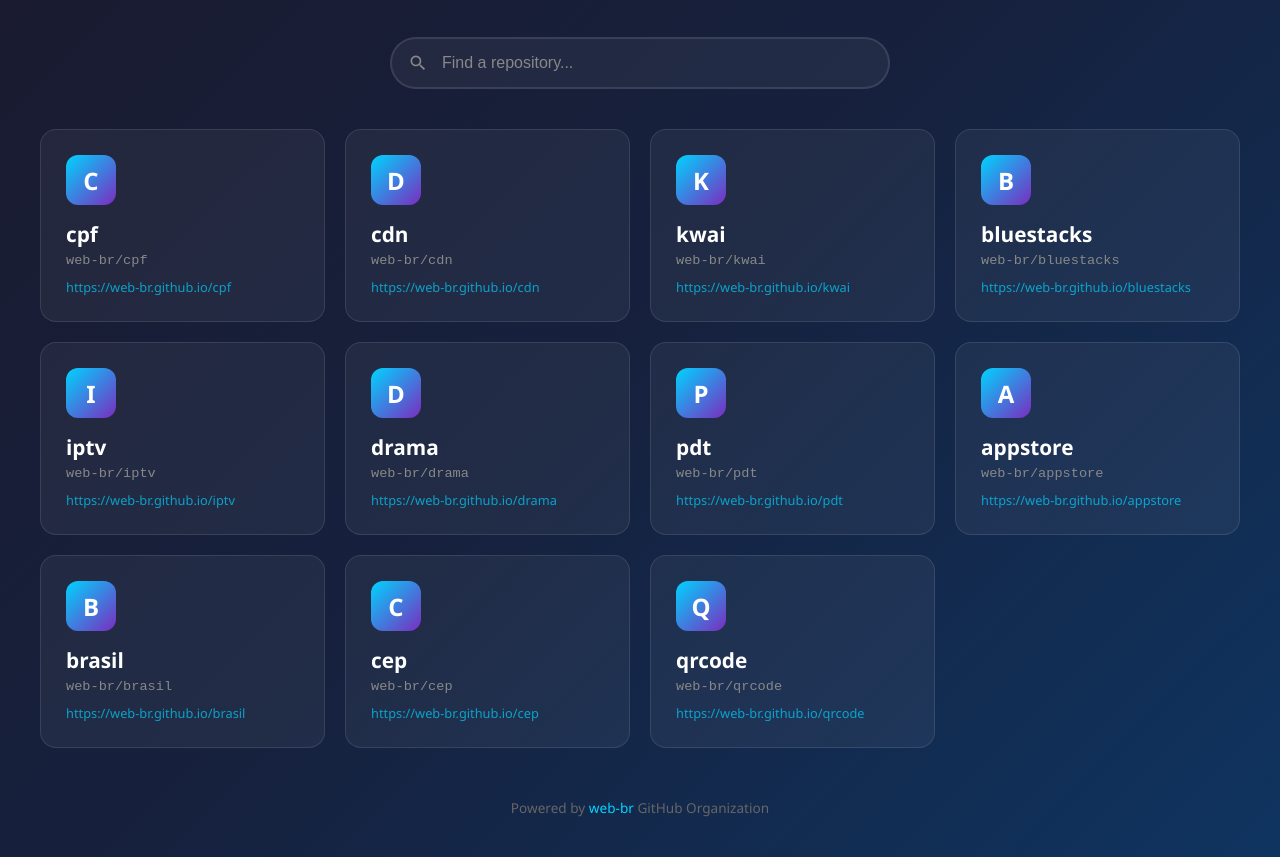
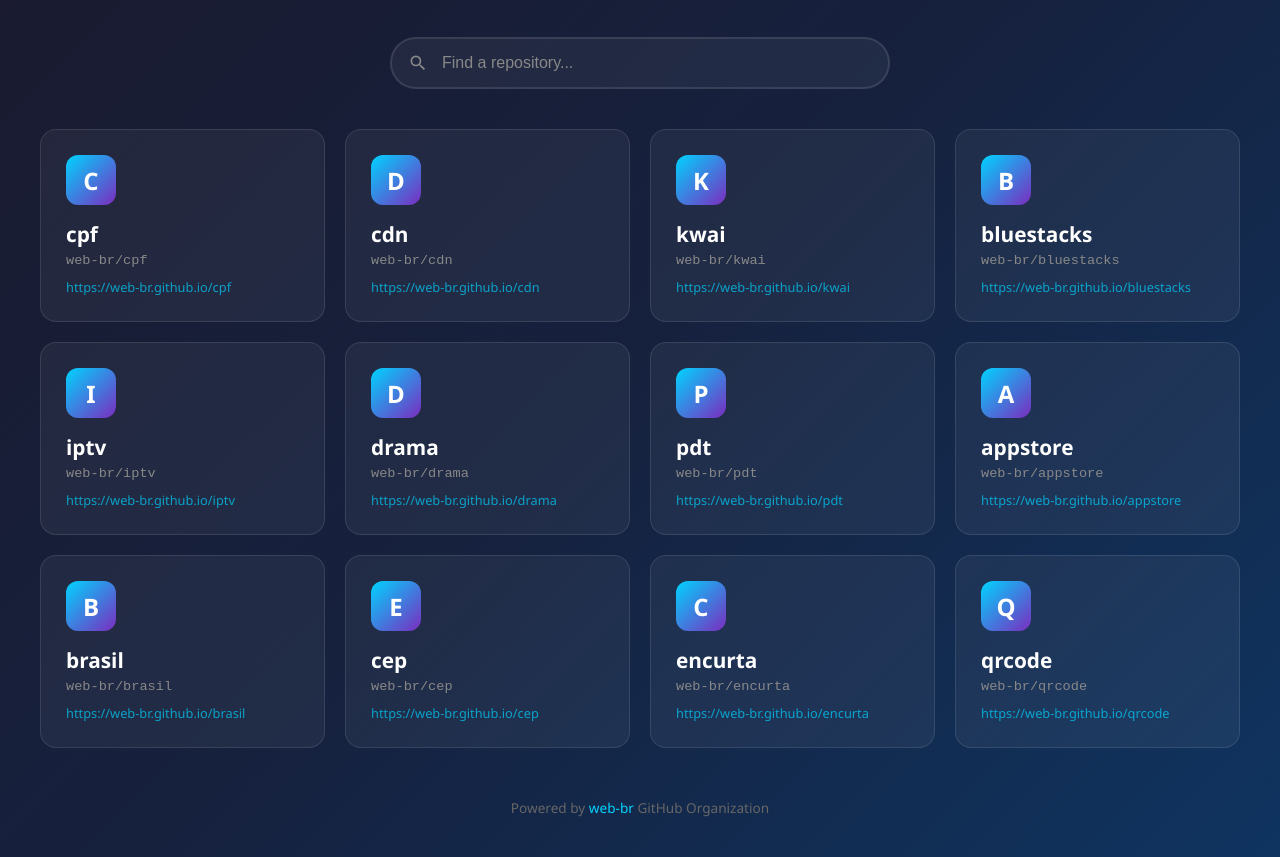
Before and after one commit to web-eua/web-br, a plain HTML site: page index.html in a window 1280 px wide. Shown: the part 130-987 px from the top of the page. Drawn offline with Linux system fonts and the light colour scheme.

Commit message:
Update icon for 'cep' from 'C' to 'E'

```diff
--- a/index.html
+++ b/index.html
@@ -277,7 +277,8 @@
             { name: 'pdt', repo: 'web-br/pdt', icon: 'P' },
             { name: 'appstore', repo: 'web-br/appstore', icon: 'A' },
             { name: 'brasil', repo: 'web-br/brasil', icon: 'B' },
-            { name: 'cep', repo: 'web-br/cep', icon: 'C' },
+            { name: 'cep', repo: 'web-br/cep', icon: 'E' },
+             { name: 'encurta', repo: 'web-br/encurta', icon: 'C' },
             { name: 'qrcode', repo: 'web-br/qrcode', icon: 'Q' }
         ];
 
```
